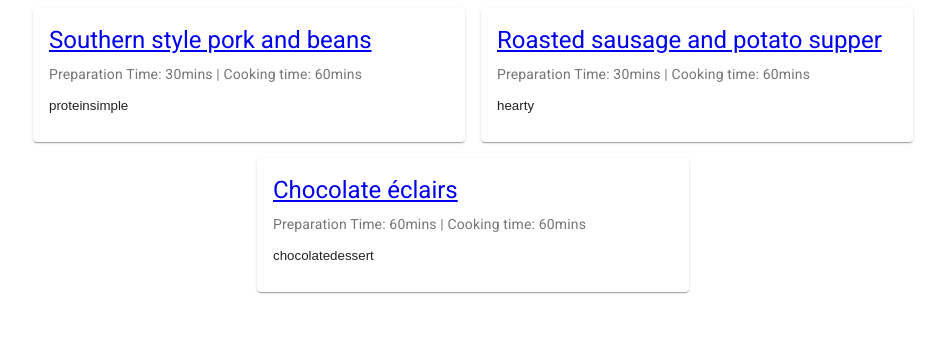
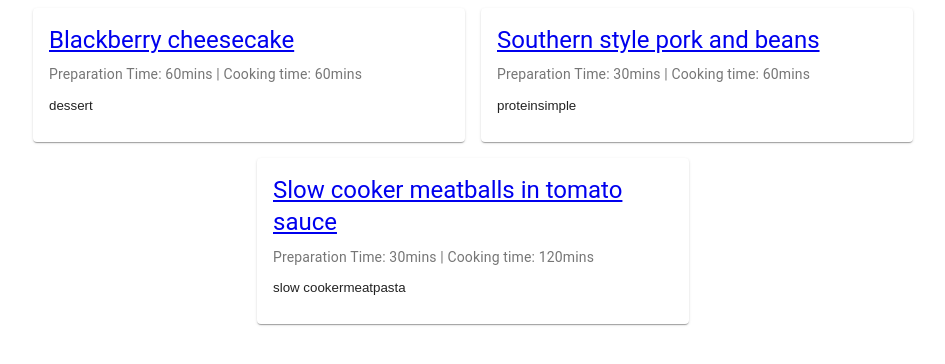
Before and after one commit to ollymonger/react-recipes, a React app: page / in a window 1280 px wide. Shown: the top 364 px of the page, without its empty margins (167-1112 px from the left). Built offline with nearby package versions, Linux system fonts and the light colour scheme.

Commit message:
Formatted document to correct warnings

```diff
--- a/src/index.tsx
+++ b/src/index.tsx
@@ -9,7 +9,6 @@ const repositories = initialiseRepositories();
 const App: React.FunctionComponent = () => {
     return (
         <Router>
-            <link rel="stylesheet" href="https://fonts.googleapis.com/css?family=Roboto:300,400,500,700&display=swap" />
             <RepositoriesContext.Provider value={repositories}>
                 <Route path="/" exact component={AllRecipes} />
             </RepositoriesContext.Provider>
```
Also changed, not shown: src/recipes/recipes.tsx (+10 -8 lines).
